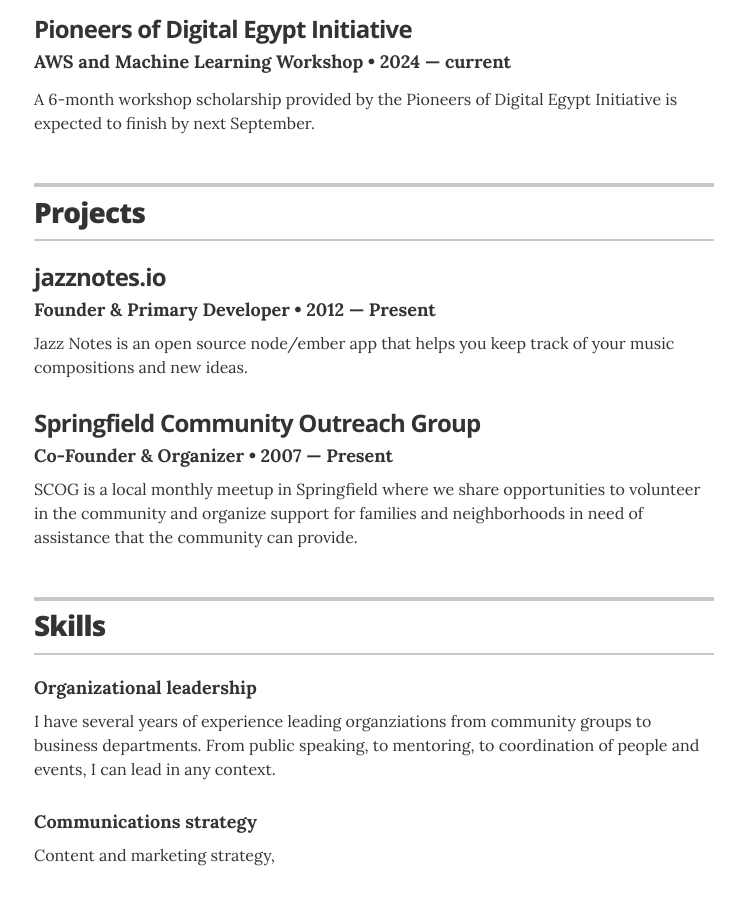
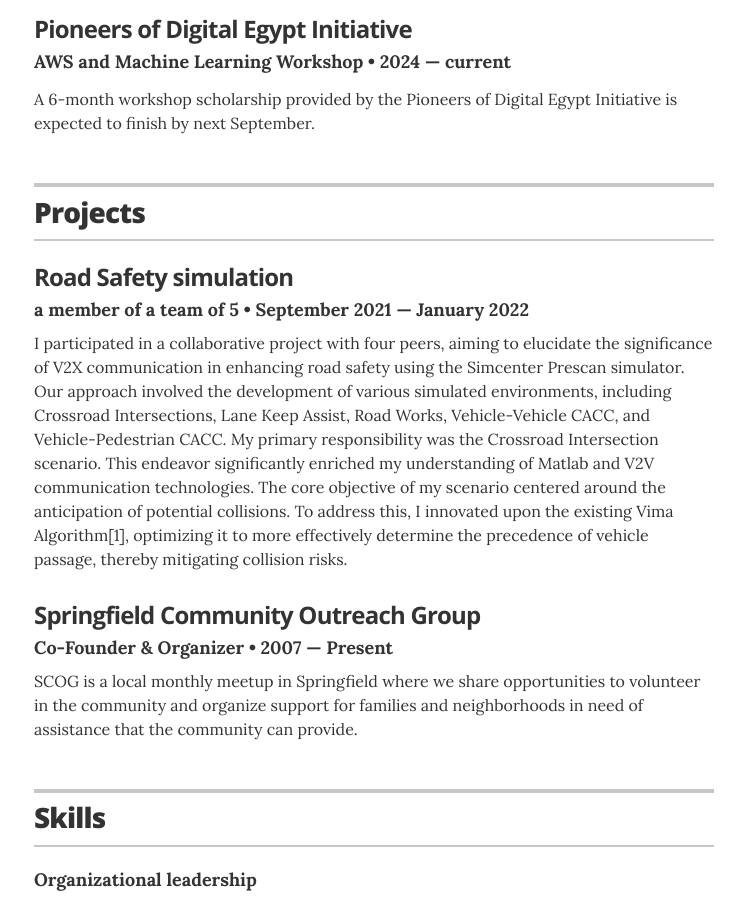
Before and after one commit to Hesham87/Hesham.github.io, a Jekyll site: the page built from index.html, in a window 1280 px wide and 900 px high, scrolled down 863 px. Shown: the whole window, without its empty margins (266-1011 px from the left). Built offline with Jekyll 4.4.1, drawn with Linux system fonts in a browser that asks for light colours.

Commit message:
Update projects.yml

```diff
--- a/_data/projects.yml
+++ b/_data/projects.yml
@@ -2,11 +2,11 @@
 # uncomment the urls if you wish to display them, and add your own URL
 
 # jazznotes.io
-- project: jazznotes.io
-  role: Founder & Primary Developer
-  duration: 2012 &mdash; Present
+- project: Road Safety simulation
+  role: a member of a team of 5
+  duration: September 2021 &mdash; January 2022
   # url: "#"
-  description: Jazz Notes is an open source node/ember app that helps you keep track of your music compositions and new ideas.
+  description: I participated in a collaborative project with four peers, aiming to elucidate the significance of V2X communication in enhancing road safety using the Simcenter Prescan simulator. Our approach involved the development of various simulated environments, including Crossroad Intersections, Lane Keep Assist, Road Works, Vehicle-Vehicle CACC, and Vehicle-Pedestrian CACC. My primary responsibility was the Crossroad Intersection scenario. This endeavor significantly enriched my understanding of Matlab and V2V communication technologies. The core objective of my scenario centered around the anticipation of potential collisions. To address this, I innovated upon the existing Vima Algorithm[1], optimizing it to more effectively determine the precedence of vehicle passage, thereby mitigating collision risks.
 
 # Springfield Community Outreach Group
 - project: Springfield Community Outreach Group
```
